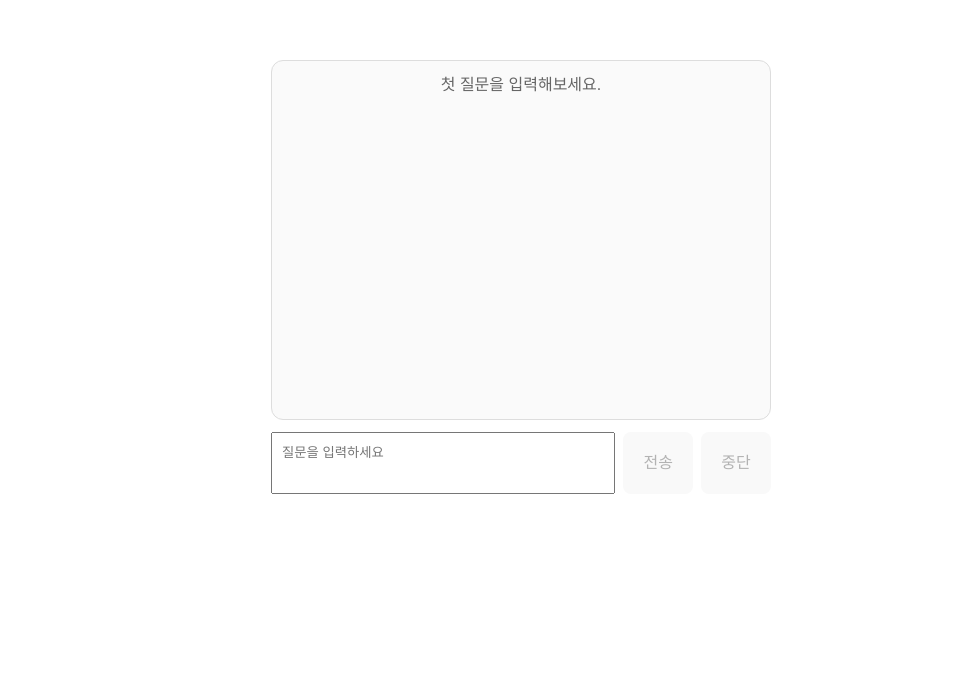
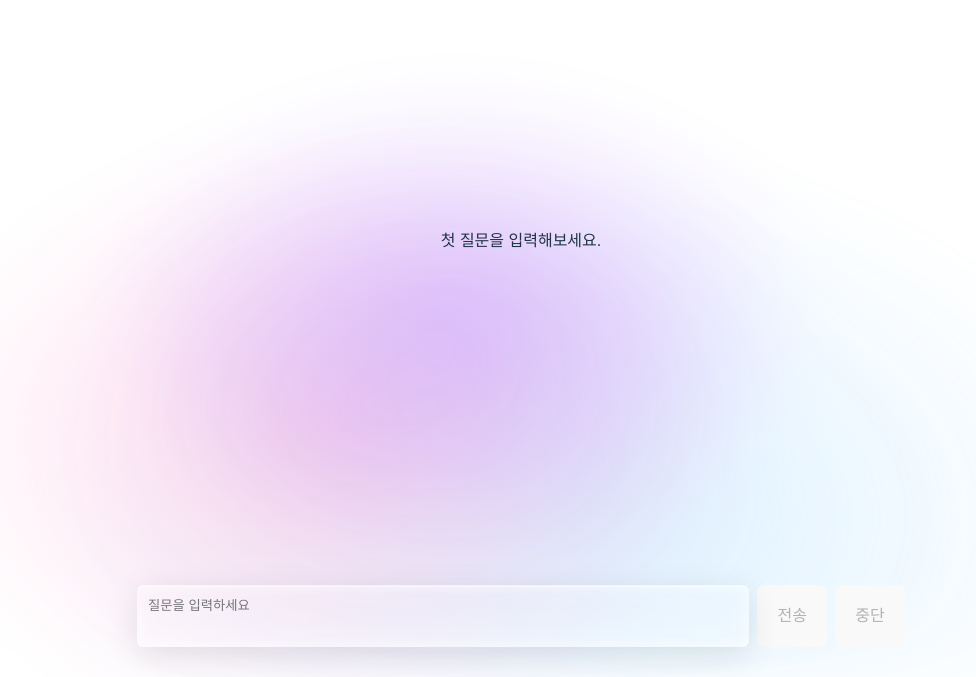
Before and after one commit to Rafdidas/rag-chat, a React app in the folder frontend/: page / in a window 1280 px wide. Shown: the part 123-800 px from the top of the page, without its empty margins (119-1095 px from the left). Built offline with nearby package versions, Linux system fonts and the light colour scheme; the HTML template or start-up script is replaced by a standard one.

Commit message:
style: 스타일링 작업

```diff
--- a/frontend/package.json
+++ b/frontend/package.json
@@ -10,9 +10,11 @@
     "preview": "vite preview"
   },
   "dependencies": {
+    "highlight.js": "^11.11.1",
     "react": "^19.2.0",
     "react-dom": "^19.2.0",
     "react-markdown": "^10.1.0",
+    "rehype-highlight": "^7.0.2",
     "remark-gfm": "^4.0.1"
   },
   "devDependencies": {
--- a/frontend/src/App.css
+++ b/frontend/src/App.css
@@ -7,66 +7,26 @@
 }
 
 #root {
-  max-width: 1280px;
-  margin: 0 auto;
-  padding: 2rem;
-  text-align: center;
+  overflow: hidden;
+  position: relative;
+  width: 100%;
+  min-width: 1280px;
+  min-height: 100dvh;
+  background: #fff;
 }
-
-.logo {
-  height: 6em;
-  padding: 1.5em;
-  will-change: filter;
-  transition: filter 300ms;
+#root::before {
+  content: "";
+  position: absolute;
+  inset: 0px;
+  background:
+    radial-gradient(600px 400px at 45% 55%, rgba(180, 120, 255, 0.45), transparent 60%),
+    radial-gradient(700px 500px at 35% 70%, rgba(255, 140, 200, 0.40), transparent 60%),
+    radial-gradient(900px 600px at 55% 80%, rgba(120, 200, 255, 0.30), transparent 60%);
+  filter: blur(30px);
+  opacity: 0.9;
+  pointer-events: none;
 }
-.logo:hover {
-  filter: drop-shadow(0 0 2em #646cffaa);
+#root > * {
+  position: relative;
+  /* 내용이 배경 위로 올라오게 */
 }
-.logo.react:hover {
-  filter: drop-shadow(0 0 2em #61dafbaa);
-}
-
-@keyframes logo-spin {
-  from {
-    transform: rotate(0deg);
-  }
-  to {
-    transform: rotate(360deg);
-  }
-}
-
-@media (prefers-reduced-motion: no-preference) {
-  a:nth-of-type(2) .logo {
-    animation: logo-spin infinite 20s linear;
-  }
-}
-
-.card {
-  padding: 2em;
-}
-
-.read-the-docs {
-  color: #888;
-}
-
-/* Markdown 기본 스타일 */
-.markdown pre {
-  padding: 12px;
-  border-radius: 8px;
-  overflow: auto;
-  background: #f3f3f3;
-}
-
-.markdown code {
-  font-family: ui-monospace, SFMono-Regular, Menlo, Monaco, Consolas, "Liberation Mono", "Courier New", monospace;
-}
-
-.markdown p {
-  margin: 0 0 8px;
-}
-
-.markdown ul,
-.markdown ol {
-  padding-left: 20px;
-  margin: 0 0 8px;
-}
--- a/frontend/src/App.tsx
+++ b/frontend/src/App.tsx
@@ -3,6 +3,7 @@ import ReactMarkdown from "react-markdown";
 import remarkGfm from "remark-gfm";
 
 import './App.css';
+import './css/chat.css';
 
 type Role = "user" | "assistant";
 
@@ -175,54 +176,30 @@ function App() {
   }, [messages]);
 
   return (
-    <div style={{ maxWidth: 720, margin: "40px auto", padding: 16 }}>
-      {/* <h1 style={{ marginBottom: 16 }}>AI 채팅 테스트</h1> */}
-
+    <div className="chat-wrap">
+      {/* <h1 className="main-title">🚀</h1> */}
       {/* 채팅 영역 */}
-      <div
-        style={{
-          border: "1px solid #ddd",
-          borderRadius: 12,
-          padding: 12,
-          minWidth: 500,
-          minHeight: 360,
-          maxHeight: 520,
-          overflow: "auto",
-          background: "#fafafa",
-        }}
-      >
+      <div className={`chat-area ${messages.length === 0 && "chat-area--empty"}`}>
+        <div className="chat-area--inner">
           {messages.length === 0 ? (
-          <div style={{ color: "#666" }}>첫 질문을 입력해보세요.</div>
+            <div className="empty-message">첫 질문을 입력해보세요.</div>
           ) : (
             messages.map((m) => (
               <div
+                className="chat-message"
                 key={m.id}
                 style={{
-                display: "flex",
                   justifyContent: m.role === "user" ? "flex-end" : "flex-start",
-                marginBottom: 10,
                 }}
               >
+                <div className="chat-message--card">
                   <div
+                    className="chat-message--user"
                     style={{
-                  maxWidth: "80%",
-                  padding: "10px 12px",
-                  borderRadius: 12,
-                  border: "1px solid #e3e3e3",
-                  background: m.role === "user" ? "white" : "#fff",
-                  whiteSpace: "pre-wrap",
-                  lineHeight: 1.5,
-                }}
-              >
-                <div
-                  style={{
-                    fontSize: 12,
-                    color: "#888",
-                    marginBottom: 4,
                       textAlign: m.role === "user" ? "right" : "left",
                     }}
                   >
-                  {m.role === "user" ? "나" : "AI"}
+                    {m.role === "user" ? "😊" : "🤖"}
                   </div>
                   <div
                     className="markdown"
@@ -236,25 +213,22 @@ function App() {
               </div>
             ))
           )}
-
           {loading && (
-          <div style={{ color: "#666", marginTop: 8 }}>AI가 답변을 작성 중...</div>
+            <div className="loading" style={{ color: "#666", marginTop: 8 }}>
+              AI가 답변을 작성 중...
+            </div>
           )}
+        </div>
         <div ref={bottomRef} />
       </div>
 
       {/* 입력 영역 */}
-      <div style={{ display: "flex", gap: 8, marginTop: 12 }}>
+      <div className="chat-input">
         <textarea
           value={input}
           onChange={(e) => setInput(e.target.value)}
           placeholder="질문을 입력하세요"
           rows={2}
-          style={{
-            flex: 1,
-            padding: 10,
-            resize: "none",
-          }}
           onKeyDown={(e) => {
             if (e.key === "Enter" && !e.shiftKey) {
               e.preventDefault(); // 줄바꿈 막기
@@ -262,10 +236,19 @@ function App() {
             }
           }}
         />
-        <button onClick={askAiStream} disabled={loading || !input.trim()}>
+        <button
+          className="chat-button"
+          onClick={askAiStream}
+          disabled={loading || !input.trim()}
+        >
           {loading ? "전송 중..." : "전송"}
         </button>
-        <button type="button" onClick={stopStream} disabled={!loading}>
+        <button
+          className="chat-button"
+          type="button"
+          onClick={stopStream}
+          disabled={!loading}
+        >
           중단
         </button>
       </div>
--- /dev/null
+++ b/frontend/src/css/chat.css
@@ -0,0 +1,146 @@
+/* chat */
+.chat-wrap {
+  display: flex;
+  flex-direction: column;
+  justify-content: end;
+  width: 100%;
+  height: 100dvh;
+  padding: 30px 0;
+}
+
+.chat-wrap .main-title {
+  margin: 5px auto;
+  background-color: transparent;
+  font-size: 50px;
+  text-align: center;
+}
+
+.chat-wrap .chat-area {
+  overflow: auto;
+  width: 100%;
+  height: 100dvh;
+  border-radius: 6px;
+}
+
+.chat-wrap .chat-area--inner {
+  max-width: 768px;
+  margin: 0 auto;
+  padding: 30px 0;
+}
+
+.chat-wrap .chat-area--empty {
+  display: flex;
+  align-items: center;
+  justify-content: center;
+}
+
+
+.chat-wrap .chat-area .chat-message {
+  display: flex;
+  margin-bottom: 10px;
+}
+
+.chat-wrap .chat-area .chat-message .chat-message--card {
+  max-width: 80%;
+  padding: 10px 12px;
+
+  background: rgba(255, 255, 255, 0.16);
+  backdrop-filter: blur(10px);
+  -webkit-backdrop-filter: blur(10px);
+  border-radius: 20px;
+  border: 1px solid rgba(255, 255, 255, 0.3);
+  box-shadow:
+    0 8px 32px rgba(0, 0, 0, 0.1),
+    inset 0 1px 0 rgba(255, 255, 255, 0.5),
+    inset 0 -1px 0 rgba(255, 255, 255, 0.1),
+    inset 0 0 8px 4px rgba(255, 255, 255, 0.4);
+  position: relative;
+  overflow: hidden;
+}
+
+.chat-input>textarea::before,
+.chat-wrap .chat-area .chat-message .chat-message--card::before {
+  content: '';
+  position: absolute;
+  top: 0;
+  left: 0;
+  right: 0;
+  height: 1px;
+  background: linear-gradient(90deg,
+      transparent,
+      rgba(255, 255, 255, 0.8),
+      transparent);
+}
+
+.chat-input>textarea::after,
+.chat-wrap .chat-area .chat-message .chat-message--card::after {
+  content: '';
+  position: absolute;
+  top: 0;
+  left: 0;
+  width: 1px;
+  height: 100%;
+  background: linear-gradient(180deg,
+      rgba(255, 255, 255, 0.8),
+      transparent,
+      rgba(255, 255, 255, 0.3));
+}
+
+.chat-wrap .chat-area .chat-message .chat-message--user {
+  margin-bottom: 10px;
+  color: #888;
+  font-size: 18px;
+  font-weight: 700;
+}
+
+.chat-input {
+  display: flex;
+  gap: 8px;
+  width: 100%;
+  max-width: 768px;
+  margin: 0 auto;
+  padding: 10px 0 0;
+}
+
+.chat-input > textarea {
+  flex: 1;
+  padding: 10px;
+  resize: none;
+
+  background: rgba(255, 255, 255, 0.16);
+  backdrop-filter: blur(10px);
+  -webkit-backdrop-filter: blur(10px);
+  border-radius: 6px;
+  border: 1px solid rgba(255, 255, 255, 0.3);
+  box-shadow:
+    0 8px 32px rgba(0, 0, 0, 0.1),
+    inset 0 1px 0 rgba(255, 255, 255, 0.5),
+    inset 0 -1px 0 rgba(255, 255, 255, 0.1),
+    inset 0 0 8px 4px rgba(255, 255, 255, 0.4);
+  position: relative;
+  overflow: hidden;
+
+  outline: none;
+}
+
+/* Markdown 기본 스타일 */
+.markdown pre {
+  padding: 12px;
+  border-radius: 8px;
+  overflow: auto;
+  background: #f3f3f3;
+}
+
+.markdown code {
+  font-family: ui-monospace, SFMono-Regular, Menlo, Monaco, Consolas, "Liberation Mono", "Courier New", monospace;
+}
+
+.markdown p {
+  margin: 0 0 8px;
+}
+
+.markdown ul,
+.markdown ol {
+  padding-left: 20px;
+  margin: 0 0 8px;
+}
```
Also changed, not shown: 1 other file (tests, documents, lock files or other folders). Lines whose indentation alone changed are shown as unchanged.
